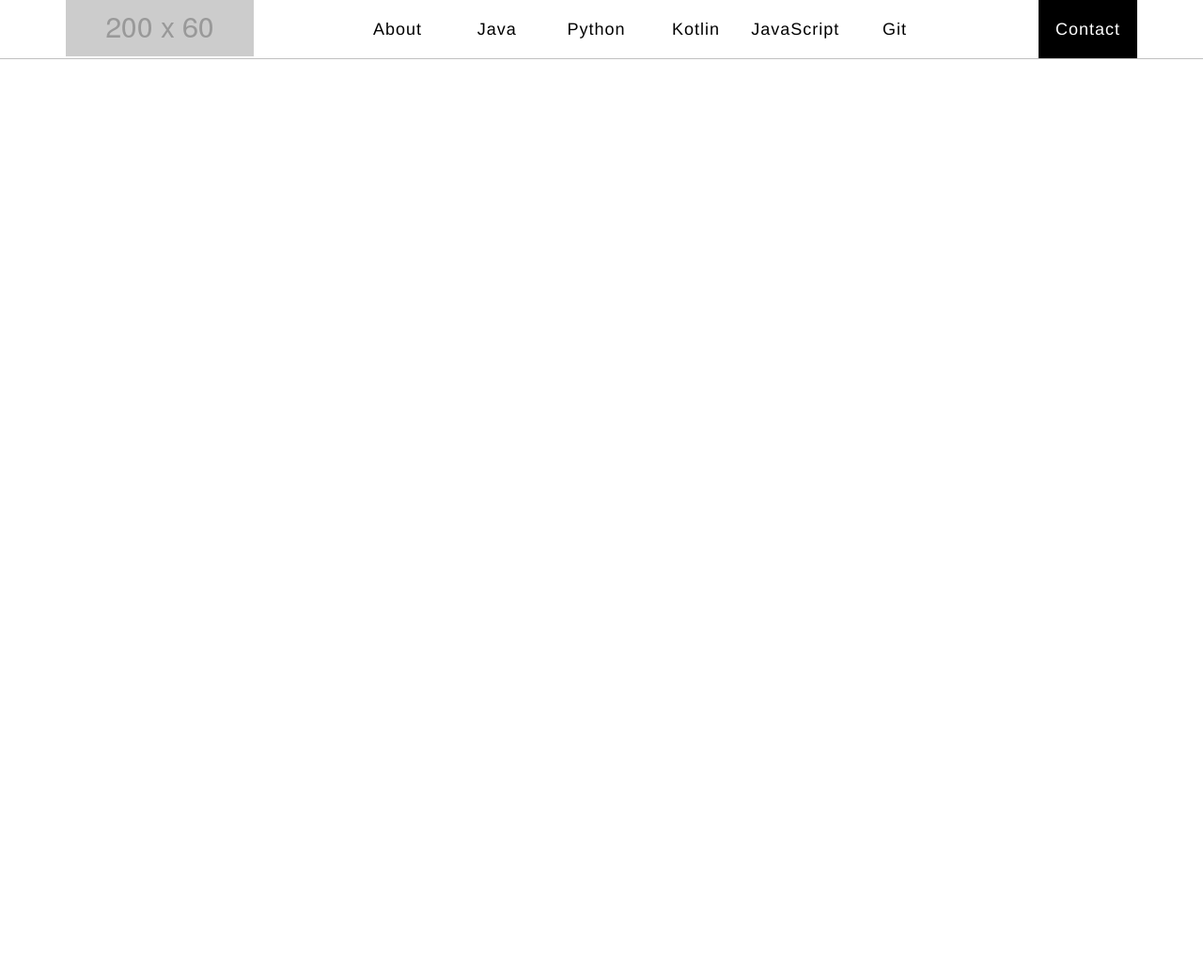
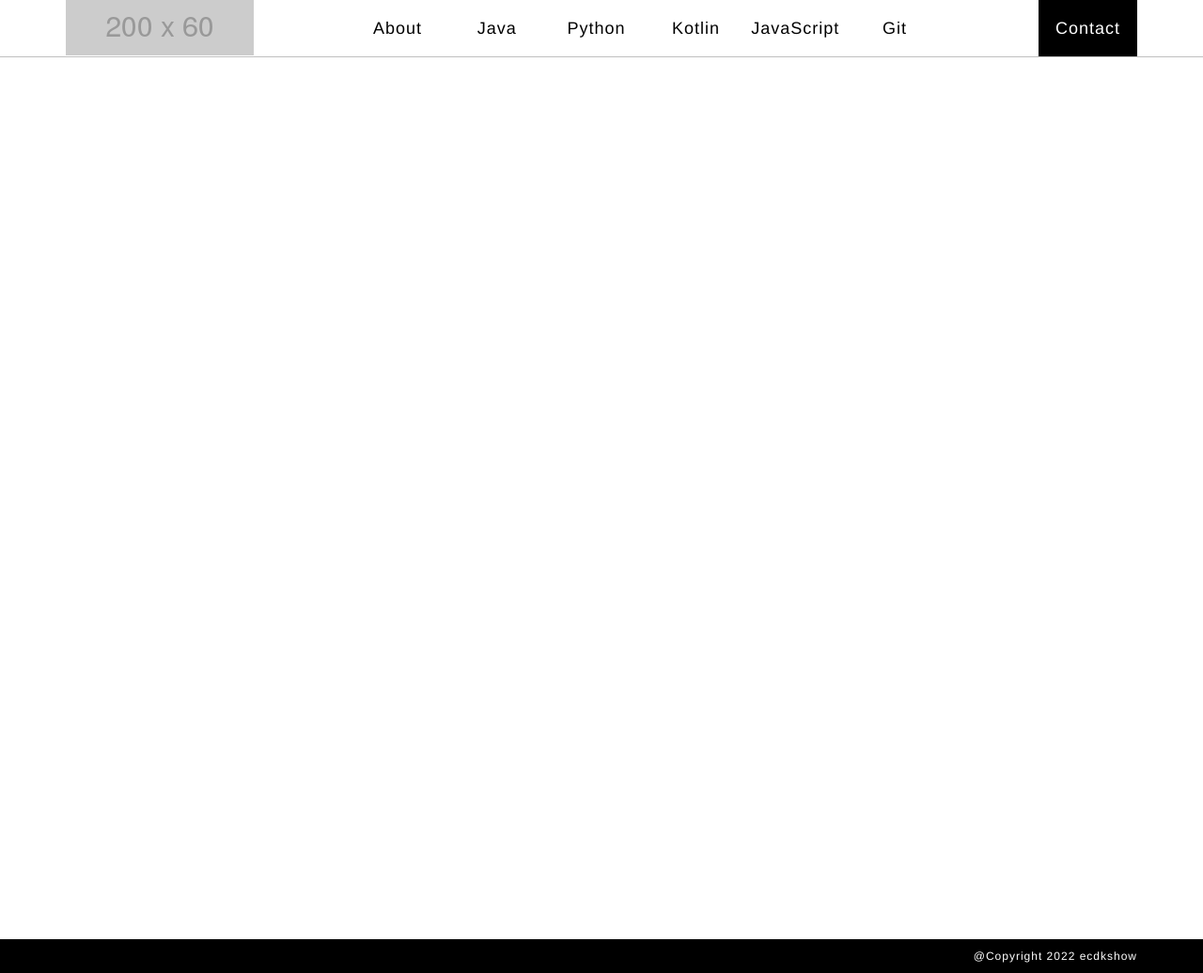
Before and after one commit to ecdkshow/itblog, a plain HTML site: page index.html in a window 1280 px wide. Shown: the whole page at 94% size. Before the commit the page ends 800 px from the top, so only its background shows below. Drawn offline with Linux system fonts and the light colour scheme.

Commit message:
フッター作成

```diff
--- a/css/style.css
+++ b/css/style.css
@@ -16,8 +16,14 @@ body{
 a{
     text-decoration: none;
 }
+.wrapper{
+    position: relative;
+}
 .header{
     border-bottom: 1px silver solid;
+    position: fixed;
+    width: 100%;
+    top: 0;
 }
 .header__inner{
     position: relative;
@@ -26,7 +32,7 @@ a{
     padding: 0 1.5rem;
     display: flex;
     align-items: center;
-    height: 62px;
+    height: 60px;
 }
 .header__nav{
     width: 100%;
@@ -63,3 +69,24 @@ a{
 .header__contact a:hover{
     opacity: .7;
 }
+main{
+    min-height: 1000px;
+}
+.contents{
+    max-width: 1140px;
+    margin: 0px auto;
+    padding: 0 1.5rem;
+}
+.footer{
+    background: #000;
+}
+.footer__inner{
+    max-width: 1140px;
+    margin: 0px auto;
+    padding: 1.2rem;
+}
+.footer-copyright{
+    color: #fff;
+    font-size: 1.2rem;
+    text-align: right;
+}
--- a/index.html
+++ b/index.html
@@ -36,6 +36,7 @@
             <header class="header">
             </header>
 
+            <div class="contents">
             <main class="main">
                 <article class="article">
                 <section>
@@ -46,9 +47,9 @@
             </main>
 
             <aside class="aside">
-
             </aside>
 
+            </div>
 
             <footer class="footer">
 
--- /dev/null
+++ b/js/footer.html
@@ -0,0 +1,5 @@
+<div class="footer__inner">
+    <p class="footer-copyright">
+        @Copyright 2022 ecdkshow
+    </p>
+</div>
--- a/js/main.js
+++ b/js/main.js
@@ -1,3 +1,4 @@
 $(function(){
-    $('.header').load('/js/header.html'); // #headerにheader.htmlを読み込む
+    $('.header').load('/js/header.html');
+    $('.footer').load('/js/footer.html');
 });
```
